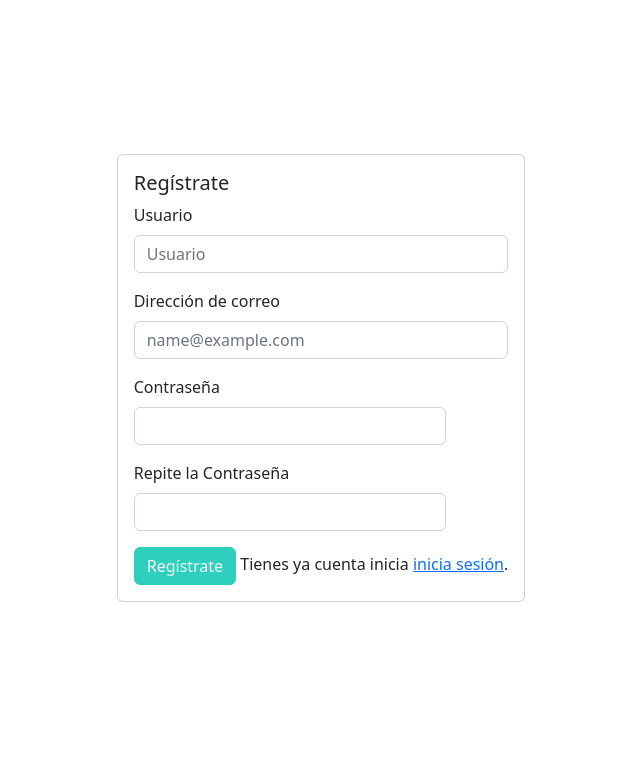
After one commit to M4rioV0/API_DatosSensores, a Django app: template API_prueba/templates/sign_up.html in a window 1280 px wide. The commit adds this page. Shown: the top 770 px of the page, without its empty margins (319-959 px from the left). Run offline with Django 4.2, Linux system fonts and the light colour scheme; the template is opened without the code that fills it, so the values that code supplies are empty.

Commit message:
templates actualizado

```diff
--- a/API_prueba/static/style.css
+++ b/API_prueba/static/style.css
@@ -11,3 +11,16 @@ div.card-container {
     width: fit-content;
 
 }
+
+div.log-in-container {
+    height: 100%;
+    display: flex;
+    justify-content: center;
+    align-items: center;
+    padding: 12%;
+}
+
+div.sign-up{
+    height: fit-content;
+    width: fit-content;
+}
--- /dev/null
+++ b/API_prueba/templates/sign_up.html
@@ -0,0 +1,58 @@
+<!DOCTYPE html>
+<html lang="en">
+
+<head>
+    <!-- CSS only -->
+    <link href="https://cdn.jsdelivr.net/npm/bootstrap@5.2.0-beta1/dist/css/bootstrap.min.css" rel="stylesheet"
+        integrity="sha384-0evHe/X+R7YkIZDRvuzKMRqM+OrBnVFBL6DOitfPri4tjfHxaWutUpFmBp4vmVor" crossorigin="anonymous">
+    <!-- JavaScript Bundle with Popper -->
+    <script src="https://cdn.jsdelivr.net/npm/bootstrap@5.2.0-beta1/dist/js/bootstrap.bundle.min.js"
+        integrity="sha384-pprn3073KE6tl6bjs2QrFaJGz5/SUsLqktiwsUTF55Jfv3qYSDhgCecCxMW52nD2"
+        crossorigin="anonymous"></script>
+    <meta charset="UTF-8">
+    <meta http-equiv="X-UA-Compatible" content="IE=edge">
+    <meta name="viewport" content="width=device-width, initial-scale=1.0">
+    <title>Regístrate</title>
+
+    <link rel="stylesheet" href="../static/style.css">
+</head>
+
+<body>
+    <div class="log-in-container">
+        <div class="sign-up">
+            <div class="card mb-3" style="width: fit-content;">
+                <div class="row g-0" style="width: fit-content;">
+                    <div class="col-md-8" style="width: fit-content;">
+                        <div class="card-body">
+                            <h5 class="card-title">Regístrate</h5>
+                            <div class="mb-3">
+                                <label for="exampleFormControlInput1" class="form-label">Usuario</label>
+                                <input type="text" class="form-control" id="exampleFormControlInput1" placeholder="Usuario">
+                              </div>
+                            <div class="mb-3">
+                                <label for="exampleFormControlInput1" class="form-label">Dirección de correo</label>
+                                <input type="email" class="form-control" id="exampleFormControlInput1"
+                                    placeholder="name@example.com">
+                            </div>
+                            <div class="mb-3">
+                                <label for="inputPassword" class="form-label">Contraseña</label>
+                                <div class="col-sm-10">
+                                    <input type="password" class="form-control" id="inputPassword">
+                                </div>
+                            </div>
+                            <div class="mb-3">
+                                <label for="inputPassword" class="form-label">Repite la Contraseña</label>
+                                <div class="col-sm-10">
+                                    <input type="password" class="form-control" id="inputPassword">
+                                </div>
+                            </div>
+                            <input class="btn btn-primary btn-outline-light" type="submit" value="Regístrate" style="border-color: #2ecfbc; background-color: #2ecfbc; text-decoration-color: white;">
+                            <label for="exampleFormControlInput1" class="form-label">Tienes ya cuenta inicia <a href="#">inicia sesión</a>.</label>
+                        </div>
+                    </div>
+                </div>
+            </div>
+        </div>
+</body>
+
+</html>
```
Also changed, not shown: API_prueba/templates/sign_in.html (added, +12 -0 lines).
